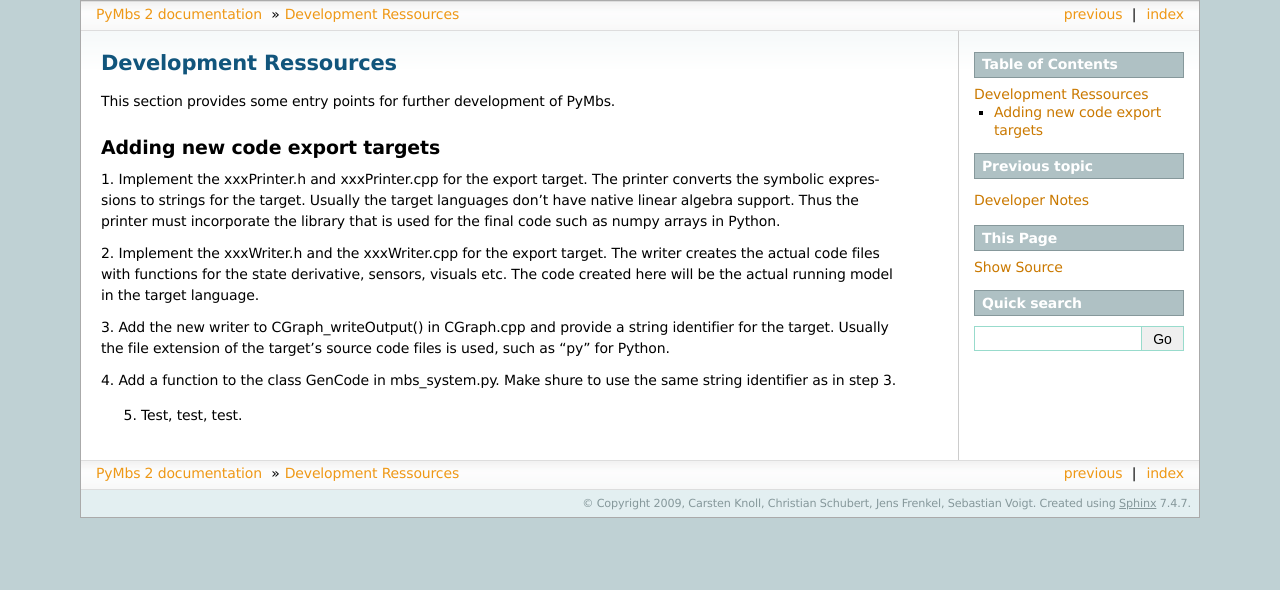
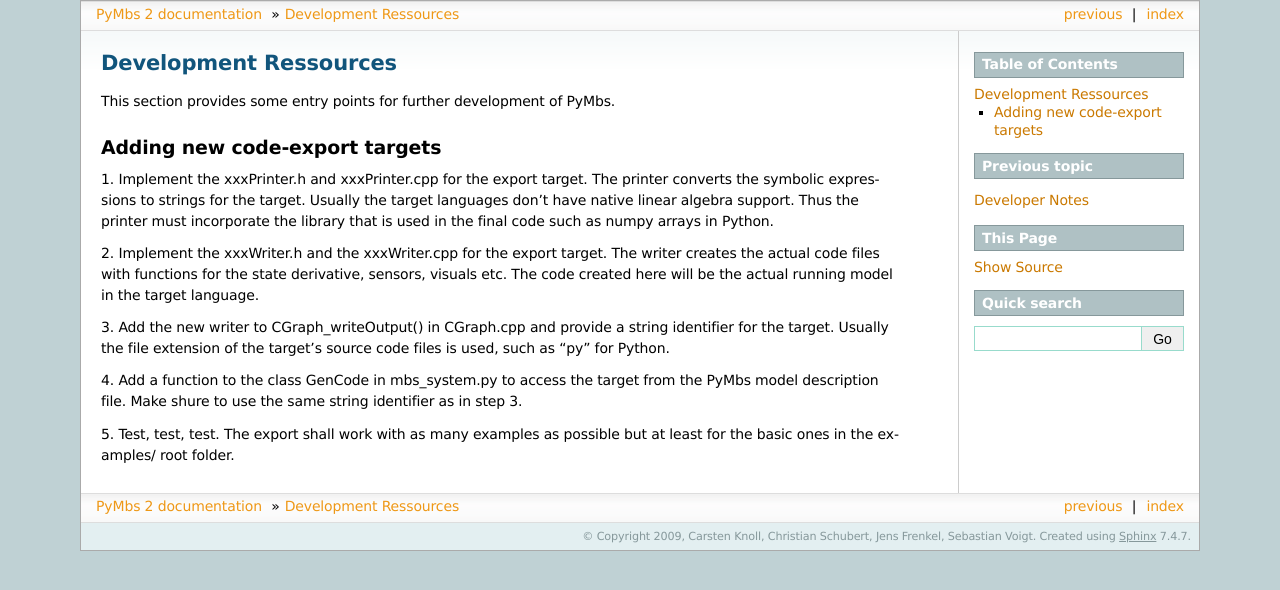
Before and after one commit to sevoigt/pymbs, a Sphinx documentation site: the page built from doc/developer/index.rst, in a window 1280 px wide. Shown: the top 590 px of the page. Built offline with Sphinx 7.4.7, drawn with Linux system fonts in a browser that asks for light colours; formulas are drawn with MathJax 3; pages that are not in the unit, such as notebooks, are missing from menus.

Commit message:
Update new export target docs

```diff
--- a/doc/developer/index.rst
+++ b/doc/developer/index.rst
@@ -3,13 +3,13 @@ Development Ressources
 
 This section provides some entry points for further development of PyMbs.
 
-Adding new code export targets
+Adding new code-export targets
 ------------------------------
 
 1. Implement the xxxPrinter.h and xxxPrinter.cpp for the export target.
 The printer converts the symbolic expressions to strings for the target.
 Usually the target languages don't have native linear algebra support. Thus
-the printer must incorporate the library that is used for the final code
+the printer must incorporate the library that is used in the final code
 such as numpy arrays in Python.
 
 2. Implement the xxxWriter.h and the xxxWriter.cpp for the export target.
@@ -21,7 +21,9 @@ running model in the target language.
 string identifier for the target. Usually the file extension of the target's
 source code files is used, such as "py" for Python.
 
-4. Add a function to the class GenCode in mbs_system.py. Make shure to use the
-same string identifier as in step 3.
+4. Add a function to the class GenCode in mbs_system.py to access the target
+from the PyMbs model description file. Make shure to use the same string
+identifier as in step 3.
 
-5. Test, test, test.
+5. Test, test, test. The export shall work with as many examples as possible
+but at least for the basic ones in the examples/ root folder.
```
